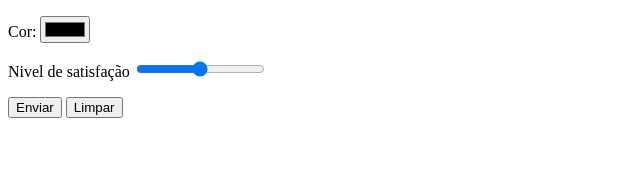
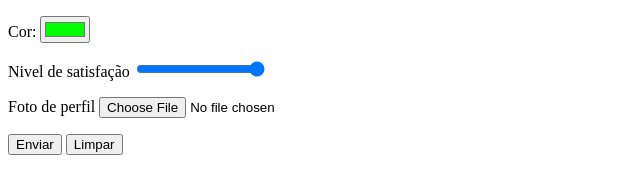
Before and after one commit to Joaquim-Mahuma/html-css, a plain HTML site: page exercicios/ex025/form006.html in a window 1280 px wide. Shown: the whole page, without its empty margins (0-640 px from the left). Drawn offline with Linux system fonts and the light colour scheme.

Commit message:
ex formulario 006

```diff
--- a/exercicios/ex025/form006.html
+++ b/exercicios/ex025/form006.html
@@ -6,16 +6,21 @@
     <title>Formulários</title>
 </head>
 <body>
-    <form action="cadastro.php" method="GET" autocomplete="on">
+    <form action="cadastro.php" method="POST" autocomplete="on">
 
         <p>
             <label for="icor">Cor: </label>
-            <input type="color" name="cor" id="icor">
+            <input type="color" name="cor" id="icor" value="#00ff00">
         </p>
 
         <p>
             <label for="inivel">Nivel de satisfação</label>
-            <input type="range" name="nivel" id="inivel">
+            <input type="range" name="nivel" id="inivel" min="1" max="5" value="5">
+        </p>
+
+        <p>
+            <label for="ifoto">Foto de perfil</label>
+            <input type="file" name="Foto" id="ifoto" >
         </p>
 
         <p>
```
Also changed, not shown: exercicios/ex025/form007.html (added, +21 -0 lines).
